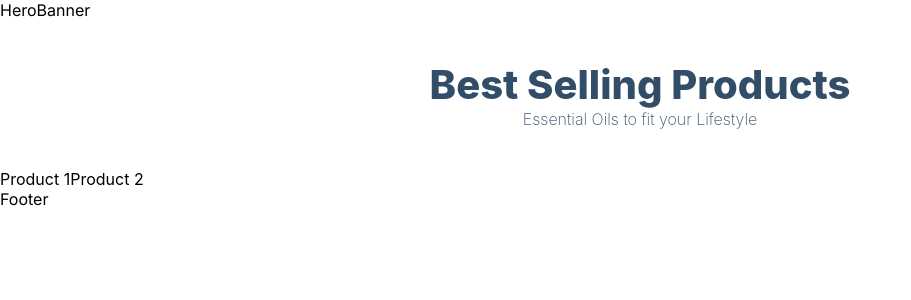
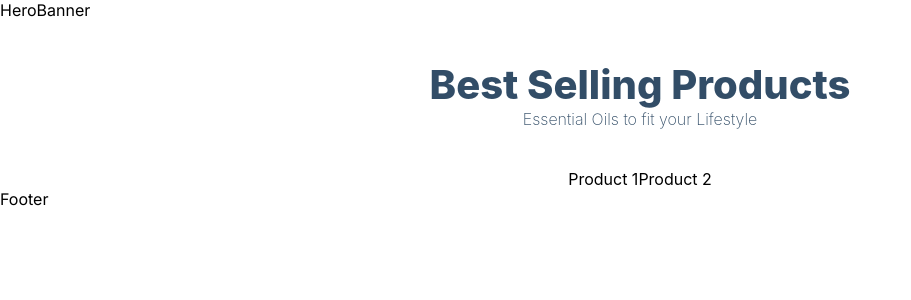
Before and after one commit to randy-kip/nahla_naturals, a Next.js app: page / in a window 1280 px wide. Shown: the top 300 px of the page, without its empty margins (0-911 px from the left). Built offline with nearby package versions, Linux system fonts and the light colour scheme.

Commit message:
💄style: add styling to the products section
✨feat: create, export and import components to be used later on.

```diff
--- a/app/page.js
+++ b/app/page.js
@@ -1,16 +1,18 @@
 import React from "react";
+
+import { Product, FooterBanner, HeroBanner } from '../components'
 
 const Home = () => {
   return (
     <>
       HeroBanner
-
       <div className="products-heading">
         <h2>Best Selling Products</h2>
         <p>Essential Oils to fit your Lifestyle</p>
       </div>
-      <div>{["Product 1", "Product 2"].map((product) => product)}</div>
-
+      <div className="products-container">
+        {["Product 1", "Product 2"].map((product) => product)}
+      </div>
       Footer
     </>
   );
--- /dev/null
+++ b/components/Footer.jsx
@@ -0,0 +1,9 @@
+import React from 'react'
+
+const Footer = () => {
+  return (
+    <div>Footer</div>
+  )
+}
+
+export default Footer
--- /dev/null
+++ b/components/FooterBanner.jsx
@@ -0,0 +1,9 @@
+import React from 'react'
+
+const FooterBanner = () => {
+  return (
+    <div>FooterBanner</div>
+  )
+}
+
+export default FooterBanner
--- /dev/null
+++ b/components/HeroBanner.jsx
@@ -0,0 +1,9 @@
+import React from 'react'
+
+const HeroBanner = () => {
+  return (
+    <div>HeroBanner</div>
+  )
+}
+
+export default HeroBanner
--- /dev/null
+++ b/components/Layout.jsx
@@ -0,0 +1,9 @@
+import React from 'react'
+
+const Layout = () => {
+  return (
+    <div>Layout</div>
+  )
+}
+
+export default Layout
--- /dev/null
+++ b/components/Navbar.jsx
@@ -0,0 +1,9 @@
+import React from 'react'
+
+const Navbar = () => {
+  return (
+    <div>Navbar</div>
+  )
+}
+
+export default Navbar
--- /dev/null
+++ b/components/Product.jsx
@@ -0,0 +1,9 @@
+import React from 'react'
+
+const Product = () => {
+  return (
+    <div>Product</div>
+  )
+}
+
+export default Product
--- /dev/null
+++ b/components/index.js
@@ -0,0 +1,7 @@
+export { default as Footer } from './Footer'
+export { default as Cart } from './Cart'
+export { default as FooterBanner } from './FooterBanner'
+export { default as HeroBanner } from './HeroBanner'
+export { default as Layout } from './Layout'
+export { default as Navbar } from './Navbar'
+export { default as Product } from './Product'
```
Also changed, not shown: components/Cart.jsx (added), 1 other file (tests, documents, lock files or other folders).
